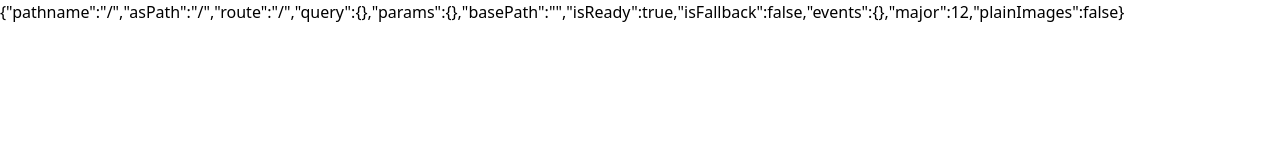
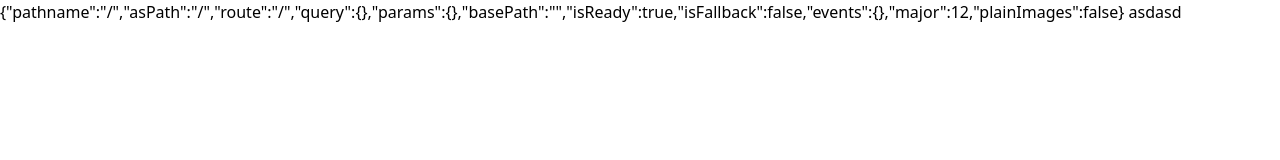
Before and after one commit to mjapanwala/blackjackofficial, a Next.js app: page / in a window 1280 px wide. Shown: the top 160 px of the page. Built offline with nearby package versions, Linux system fonts and the light colour scheme.

Commit message:
slight changes to fronend template

```diff
--- a/pages/index.tsx
+++ b/pages/index.tsx
@@ -1,12 +1,12 @@
 import Link from "next/link";
 
 const IndexPage = ({ hello, ...other }) => (
-  <div className="">{JSON.stringify(other)}</div>
+  <div className="">{JSON.stringify(other)} asdasd</div>
 );
 export function getServerSideProps() {
   return {
     props: {
-      hello: "sada",
+      hello: "sadasdasdasd",
     },
   };
 }
```
